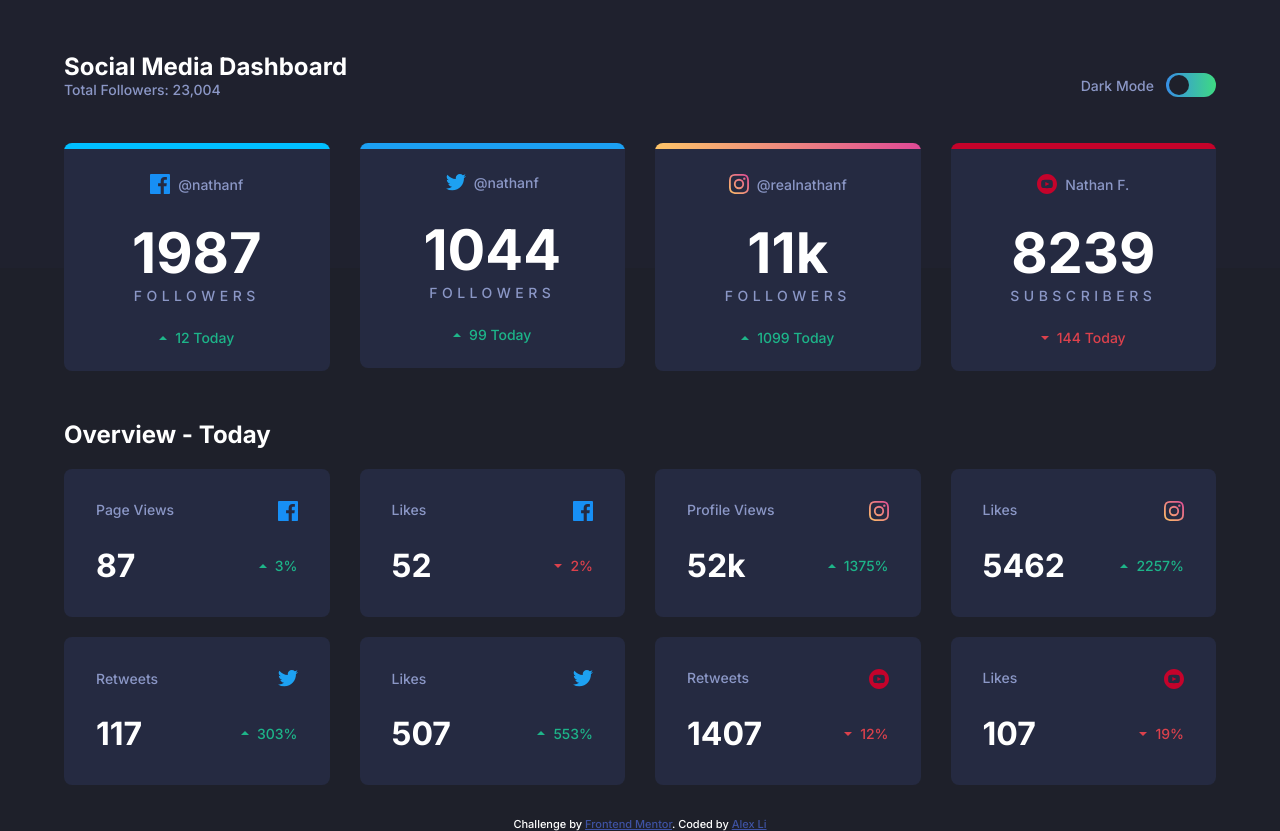
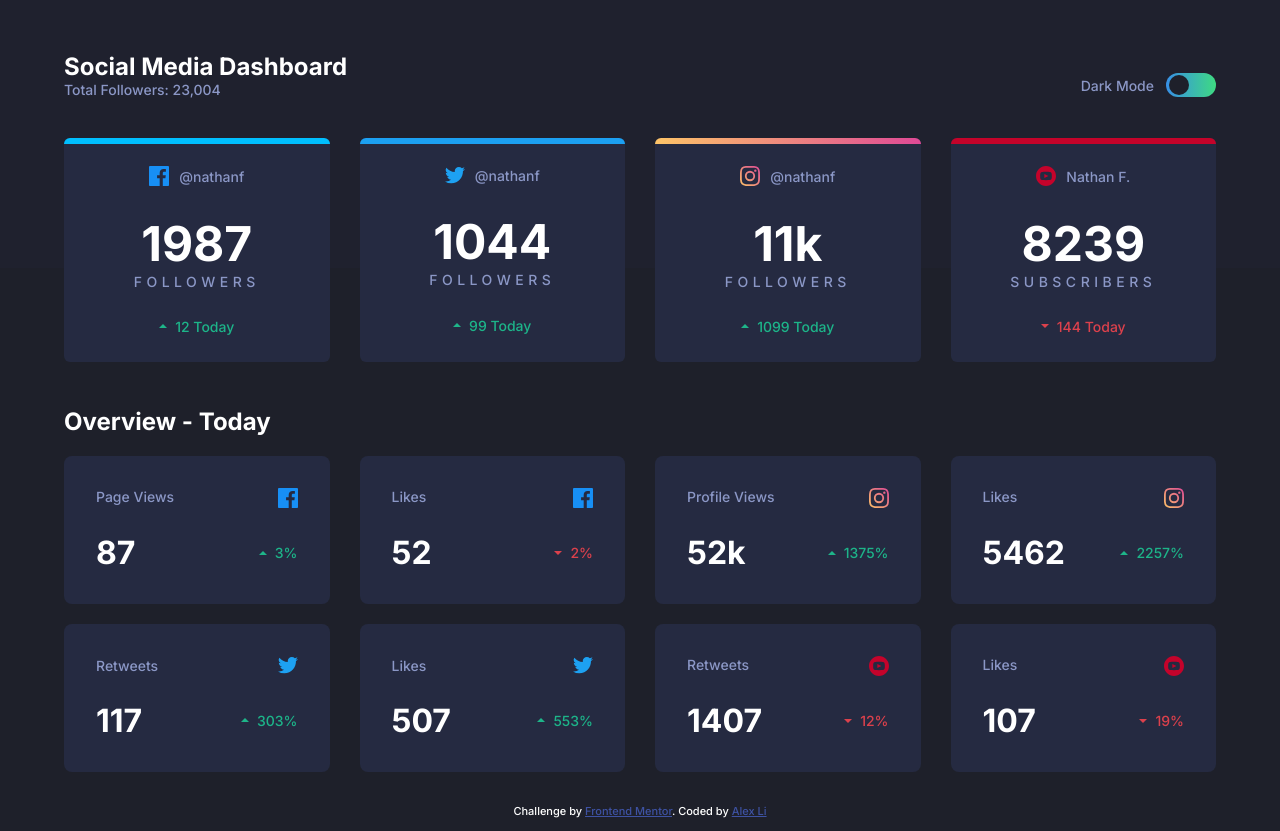
Before and after one commit to awexli/Social-Media-Dashboard, a plain HTML site: page index.html in a window 1280 px wide. Drawn offline with Linux system fonts and the light colour scheme.

Commit message:
refactor section one html & scss
- more organized
- more resusable

```diff
--- a/index.html
+++ b/index.html
@@ -22,111 +22,121 @@
       <div class="top-wrapper">
         <header>
           <div class="title-wrapper">
-            <span class="title">Social Media Dashboard</span>
-            <p class="title-subhead">Total Followers: 23,004</p>
+            <span class="title white-text">Social Media Dashboard</span>
+            <p class="title-subhead sub-text">Total Followers: 23,004</p>
           </div>
           <div class="divider"></div>
           <div class="theme-wrapper">
-            <p id="theme-name">Dark Mode</p>
+            <p class="theme-name sub-text">Dark Mode</p>
             <div class="toggle-wrapper">
               <div class="toggle-circle"></div>
             </div>
           </div>
         </header>
-        <div class="section-one">
-          <div class="section-one-card section-one-card-facebook">
-            <div class="section-one-content card-default">
-              <div class="section-one-card-top section-content">
+        <div class="section-container">
+          <div class="s1-card s1-card-facebook card-def dark-theme">
+            <div class="s1-card-top">
               <span class="icon-facebook icon-svg"></span>
-                <span class="username">@nathanf</span>
+              <span id="fb-username" class="username">@nathanf</span>
             </div>
-              <div class="section-one-card-middle section-content">
-                <div class="section-one-card-follower-number">1987</div>
-                <p class="section-one-card-follower-text">Followers</p>
+            <div class="s1-card-mid">
+              <div
+                id="fb-supporter-count"
+                class="s1-card-count-text dark-theme-white-text"
+              >
+                1987
               </div>
-              <div class="section-one-card-bottom section-content">
-                <p class="section-one-card-analytics">
+              <p class="s1-card-follow-text">Followers</p>
+            </div>
+            <div class="s1-card-bot">
               <span class="icon-up icon-arrow"></span>
-                  <span class="card-analytics-text facebook-analytics"
-                    >12 Today</span
-                  >
-                </p>
+              <span class="green-text-analytics">
+                <span id="fb-analytics">12</span>
+                Today
+              </span>
             </div>
           </div>
+          <div class="s1-card s1-card-twitter card-def dark-theme">
+            <div class="s1-card-top">
+              <span class="icon-twitter icon-svg"></span>
+              <span id="twitter-username" class="username">@nathanf</span>
             </div>
-          <div class="section-one-card section-one-card-twitter">
-            <div class="section-one-content card-default">
-              <div class="section-one-card-top section-content">
-                <span class="icon-twitter icon-svg"></span>
-                <span class="username">@nathanf</span>
+            <div class="s1-card-mid">
+              <div
+                id="twitter-supporter-count"
+                class="s1-card-count-text dark-theme-white-text"
+              >
+                1044
               </div>
-              <div class="section-one-card-middle section-content">
-                <div class="section-one-card-follower-number">1044</div>
-                <p class="section-one-card-follower-text">Followers</p>
+              <p class="s1-card-follow-text">Followers</p>
             </div>
-              <div class="section-one-card-bottom section-content">
-                <p class="section-one-card-analytics">
+            <div class="s1-card-bot">
               <span class="icon-up icon-arrow"></span>
-                  <span class="card-analytics-text twitter-analytics"
-                    >99 Today</span
-                  >
-                </p>
+              <span class="green-text-analytics">
+                <span id="twitter-analytics">99</span>
+                Today
+              </span>
             </div>
           </div>
+          <div class="s1-card s1-card-instagram card-def dark-theme">
+            <div class="s1-card-top">
+              <span class="icon-instagram icon-svg"></span>
+              <span id="instagram-username" class="username">@nathanf</span>
             </div>
-          <div class="section-one-card section-one-card-instagram">
-            <div class="section-one-content card-default">
-              <div class="section-one-card-top section-content">
-                <span class="icon-instagram icon-svg"></span>
-                <span class="username">@realnathanf</span>
+            <div class="s1-card-mid">
+              <div
+                id="instagram-supporter-count"
+                class="s1-card-count-text dark-theme-white-text"
+              >
+                11k
               </div>
-              <div class="section-one-card-middle section-content">
-                <div class="section-one-card-follower-number">11k</div>
-                <p class="section-one-card-follower-text">Followers</p>
+              <p class="s1-card-follow-text">Followers</p>
             </div>
-              <div class="section-one-card-bottom section-content">
-                <p class="section-one-card-analytics">
+            <div class="s1-card-bot">
               <span class="icon-up icon-arrow"></span>
-                  <span class="card-analytics-text instagram-analytics"
-                    >1099 Today</span
-                  >
-                </p>
+              <span class="green-text-analytics">
+                <span id="instagram-analytics">1099</span>
+                Today
+              </span>
             </div>
           </div>
+          <div class="s1-card s1-card-youtube card-def dark-theme">
+            <div class="s1-card-top">
+              <span class="icon-youtube icon-svg"></span>
+              <span id="youtube-username" class="username">Nathan F.</span>
             </div>
-          <div class="section-one-card section-one-card-youtube">
-            <div class="section-one-content card-default">
-              <div class="section-one-card-top section-content">
-                <span class="icon-youtube icon-svg"></span>
-                <span class="username">Nathan F.</span>
+            <div class="s1-card-mid">
+              <div
+                id="youtube-supporter-count"
+                class="s1-card-count-text dark-theme-white-text"
+              >
+                8239
               </div>
-              <div class="section-one-card-middle section-content">
-                <div class="section-one-card-follower-number">8239</div>
-                <p class="section-one-card-follower-text">SUBSCRIBERS</p>
+              <p class="s1-card-follow-text">Subscribers</p>
             </div>
-              <div class="section-one-card-bottom section-content">
-                <p class="section-one-card-analytics">
+            <div class="s1-card-bot">
               <span class="icon-down icon-arrow"></span>
-                  <span class="card-analytics-text youtube-analytics"
-                    >144 Today</span
-                  >
-                </p>
-              </div>
+              <span class="red-text-analytics">
+                <span id="youtube-analytics">144</span>
+                Today
+              </span>
             </div>
           </div>
         </div>
       </div>
       <div class="bottom-wrapper">
-        <div class="title">Overview - Today</div>
+        <div class="title white-text">Overview - Today</div>
         <div class="section-two">
           <div class="sec-two-card-facebook">
             <div class="sec-two-card card-default">
               <div class="sec-two-top">
-                <span class="card-title">Page Views</span>
+                <span class="card-title sub-text">Page Views</span>
                 <span class="icon-facebook icon-svg"></span>
               </div>
               <div class="sec-two-bot">
-                <span id="fb-page-view-count" class="sec-two-num">87</span>
+                <span id="fb-page-view-count" class="sec-two-num white-text"
+                  >87</span
+                >
                 <div class="sec-two-card-analytics">
                   <span
                     id="fb-page-view-arrow"
@@ -140,11 +150,13 @@
             </div>
             <div class="sec-two-card card-default">
               <div class="sec-two-top">
-                <span class="card-title">Likes</span>
+                <span class="card-title sub-text">Likes</span>
                 <span class="icon-facebook icon-svg"></span>
               </div>
               <div class="sec-two-bot">
-                <span id="fb-page-like-count" class="sec-two-num">52</span>
+                <span id="fb-page-like-count" class="sec-two-num white-text"
+                  >52</span
+                >
                 <div class="sec-two-card-analytics">
                   <span
                     id="fb-page-view-arrow"
@@ -160,11 +172,13 @@
           <div class="sec-two-card-twitter">
             <div class="sec-two-card card-default">
               <div class="sec-two-top">
-                <span class="card-title">Retweets</span>
+                <span class="card-title sub-text">Retweets</span>
                 <span class="icon-twitter icon-svg"></span>
               </div>
               <div class="sec-two-bot">
-                <span id="twitter-retweet-count" class="sec-two-num">117</span>
+                <span id="twitter-retweet-count" class="sec-two-num white-text"
+                  >117</span
+                >
                 <div class="sec-two-card-analytics">
                   <span
                     id="twitter-retweet-arrow"
@@ -180,11 +194,13 @@
             </div>
             <div class="sec-two-card card-default">
               <div class="sec-two-top">
-                <span class="card-title">Likes</span>
+                <span class="card-title sub-text">Likes</span>
                 <span class="icon-twitter icon-svg"></span>
               </div>
               <div class="sec-two-bot">
-                <span id="twitter-like-count" class="sec-two-num">507</span>
+                <span id="twitter-like-count" class="sec-two-num white-text"
+                  >507</span
+                >
                 <div class="sec-two-card-analytics">
                   <span
                     id="twitter-like-arrow"
@@ -200,11 +216,13 @@
           <div class="sec-two-card-instagram">
             <div class="sec-two-card card-default">
               <div class="sec-two-top">
-                <span class="card-title">Profile Views</span>
+                <span class="card-title sub-text">Profile Views</span>
                 <span class="icon-instagram icon-svg"></span>
               </div>
               <div class="sec-two-bot">
-                <span id="insta-page-view-count" class="sec-two-num">52k</span>
+                <span id="insta-page-view-count" class="sec-two-num white-text"
+                  >52k</span
+                >
                 <div class="sec-two-card-analytics">
                   <span
                     id="insta-page-view-arrow"
@@ -220,11 +238,13 @@
             </div>
             <div class="sec-two-card card-default">
               <div class="sec-two-top">
-                <span class="card-title">Likes</span>
+                <span class="card-title sub-text">Likes</span>
                 <span class="icon-instagram icon-svg"></span>
               </div>
               <div class="sec-two-bot">
-                <span id="insta-like-count" class="sec-two-num">5462</span>
+                <span id="insta-like-count" class="sec-two-num white-text"
+                  >5462</span
+                >
                 <div class="sec-two-card-analytics">
                   <span
                     id="insta-page-view-arrow"
@@ -240,11 +260,13 @@
           <div class="sec-two-card-youtube">
             <div class="sec-two-card card-default">
               <div class="sec-two-top">
-                <span class="card-title">Retweets</span>
+                <span class="card-title sub-text">Retweets</span>
                 <span class="icon-youtube icon-svg"></span>
               </div>
               <div class="sec-two-bot">
-                <span id="youtube-view-count" class="sec-two-num">1407</span>
+                <span id="youtube-view-count" class="sec-two-num white-text"
+                  >1407</span
+                >
                 <div class="sec-two-card-analytics">
                   <span
                     id="youtube-view-arrow"
@@ -258,11 +280,13 @@
             </div>
             <div class="sec-two-card card-default">
               <div class="sec-two-top">
-                <span class="card-title">Likes</span>
+                <span class="card-title sub-text">Likes</span>
                 <span class="icon-youtube icon-svg"></span>
               </div>
               <div class="sec-two-bot">
-                <span id="youtube-like-count" class="sec-two-num">107</span>
+                <span id="youtube-like-count" class="sec-two-num white-text"
+                  >107</span
+                >
                 <div class="sec-two-card-analytics">
                   <span
                     id="youtube-like-arrow"
@@ -288,5 +312,6 @@
         <a href="https://github.com/awexli/Social-Media-Dashboard">Alex Li</a>
       </div>
     </main>
+    <script src="./src/script.js"></script>
   </body>
 </html>
--- a/src/scss/global.scss
+++ b/src/scss/global.scss
@@ -1,4 +1,62 @@
+@use "sass:map";
+@import 'util.scss';
 @import 'main.scss';
 @import 'header.scss';
 @import 'section-one.scss';
 @import 'section-two.scss';
+
+.dark-theme-white-text {
+  color: map.get($dark-theme, white-text);
+}
+
+.green-text-analytics {
+  color: map.get($primary-colors, lime-green);
+}
+
+.red-text-analytics {
+  color: map.get($primary-colors, bright-red);
+}
+
+.card-def {
+  display: flex;
+  width: 100%;
+  margin-bottom: 20px;
+  border-radius: 6px;
+  cursor: pointer;
+  transition: background $theme-transition, color $theme-transition,
+    transform $theme-transition;
+
+  &:hover {
+    transform: translateY(-5px);
+  }
+
+  &.dark-theme {
+    background: map.get($dark-theme, card-background);
+    color: map.get($dark-theme, sub-text);
+
+    &:hover {
+      background: map.get($dark-theme, hover);
+    }
+  }
+
+  &.light-theme {
+    background: map.get($light-theme, card-background);
+    color: map.get($light-theme, dark-text);
+
+    &:hover {
+      background: map.get($light-theme, hover);
+    }
+  }
+}
+
+.section-container {
+  @media only screen and (min-width: 480px) {
+    display: grid;
+    grid-template-columns: repeat(2, 1fr);
+    grid-column-gap: 30px;
+  }
+  @media only screen and (min-width: 1200px) {
+    grid-template-columns: repeat(4, 1fr);
+  }
+  margin: 20px 0;
+}
--- a/src/scss/section-one.scss
+++ b/src/scss/section-one.scss
@@ -7,106 +7,80 @@
   }
 }
 
-.section-one {
-  padding-top: 25px;
-  padding-bottom: 30px;
-  @media only screen and (min-width: 768px) {
-    display: grid;
-    grid-template-columns: repeat(2, 1fr);
-    grid-column-gap: 30px;
+.s1-card {
+  position: relative;
+  height: 224px;
+  flex-direction: column;
+  align-items: center;
+  justify-content: space-evenly;
+  // important for border-radius to work
+  // hides corners of &::after block
+  overflow: hidden;
+
+  &::after {
+    content: '';
+    display: block;
+    top: 0;
+    left: 0;
+    width: 100%;
+    height: 6px;
+    position: absolute;
   }
-  @media only screen and (min-width: 1200px) {
-    grid-template-columns: repeat(4, 1fr);
+
+  &.s1-card-facebook {
+    &::after {
+      background: map.get($primary-colors, facebook);
+    }
   }
-}
 
-.section-one-card {
-  margin-bottom: 25px;
-  height: 222px;
-  // no idea why this works for gradient borders
-  border-top: solid 6px transparent;
-  border-radius: 8px;
-  @media only screen and (min-width: 1200px) {
-    margin-bottom: 0;
+  &.s1-card-twitter {
+    &::after {
+      background: map.get($primary-colors, twitter);
+    }
   }
-  .section-one-content {
-    // no idea why this works for gradient borders
-    border-bottom-left-radius: 8px;
-    border-bottom-right-radius: 8px;
-    &:hover {
-      background-color: #333956;
-      cursor: pointer;
+
+  &.s1-card-instagram {
+    &::after {
+      background: map.get($primary-colors, instagram);
+    }
+  }
+
+  &.s1-card-youtube {
+    &::after {
+      background: map.get($primary-colors, youtube);
     }
   }
 }
 
-.section-one-card-facebook {
-  background: map.get($primary-colors, 'facebook');
-  .facebook-analytics {
-    color: map.get($primary-colors, 'lime-green');
+.s1-card-top {
+  display: flex;
+  align-items: center;
+  justify-content: center;
+
+  .username {
+    margin-left: 10px;
   }
 }
 
-.section-one-card-twitter {
-  background: map.get($primary-colors, 'twitter');
-  .twitter-analytics {
-    color: map.get($primary-colors, 'lime-green');
+.s1-card-mid {
+  display: flex;
+  flex-direction: column;
+  align-items: center;
+
+  .s1-card-count-text {
+    font-size: 3rem;
+    font-weight: 700;
   }
-}
 
-.section-one-card-instagram {
-  // no idea why this works for gradient borders
-  background: map.get($primary-colors, 'instagram');
-  .instagram-analytics {
-    color: map.get($primary-colors, 'lime-green');
-  }
-}
-
-.section-one-card-youtube {
-  background: map.get($primary-colors, 'youtube');
-  .youtube-analytics {
-    color: map.get($primary-colors, 'bright-red');
-  }
-}
-
-.section-content {
-  width: 100%;
-  padding-top: 25px;
-}
-
-.section-one-card-top {
-  display: flex;
-  align-items: center;
-  justify-content: center;
-  .username {
-    color: map.get($dark-theme, 'sub-text');
-    margin-left: 8px;
-    @media only screen and (min-width: 1920px) {
-      margin-left: 1rem;
-    }
-  }
-}
-
-.section-one-card-middle {
-  @include flex-column;
-  align-items: center;
-  .section-one-card-follower-number {
-    color: map.get($dark-theme, 'white-text');
-    font-weight: 700;
-    font-size: 3.5rem;
-  }
-  .section-one-card-follower-text {
-    color: map.get($dark-theme, 'sub-text');
+  .s1-card-follow-text {
     text-transform: uppercase;
     letter-spacing: 4.5px;
   }
 }
 
-.section-one-card-bottom {
-  padding-bottom: 25px;
-  .section-one-card-analytics {
-    display: flex;
-    justify-content: center;
-    align-items: center;
-  }
+// s1-card-bot
+.s1-card-bot {
+  display: flex;
+  align-items: center;
+  justify-content: center;
 }
--- a/src/scss/section-two.scss
+++ b/src/scss/section-two.scss
@@ -31,10 +31,6 @@
 .sec-two-card-instagram,
 .sec-two-card-youtube {
   margin-bottom: 20px;
-  :hover {
-    background-color: #333956;
-    cursor: pointer;
-  }
   @media only screen and (min-device-width: 768px) {
     display: grid;
     grid-template-columns: repeat(2, 1fr);
--- a/src/scss/util.scss
+++ b/src/scss/util.scss
@@ -1,5 +1,3 @@
-$light-theme-background: hsl(0, 0%, 100%);
-
 $primary-colors: (
   'lime-green': hsl(163, 72%, 41%),
   'bright-red': hsl(356, 69%, 56%),
@@ -16,7 +14,20 @@ $dark-theme: (
   'card-background': hsl(228, 28%, 20%),
   'sub-text': hsl(228, 34%, 66%),
   'white-text': hsl(0, 0%, 100%),
+  'hover': #333956,
 );
+
+$light-theme: (
+  'toggle': hsl(230, 22%, 74%),
+  'main-background': hsl(0, 0%, 100%),
+  'top-background': hsl(225, 100%, 98%),
+  'card-background': hsl(227, 47%, 96%),
+  'sub-text': hsl(228, 12%, 44%),
+  'dark-text': hsl(230, 17%, 14%),
+  'hover': #e1e3f0,
+);
+
+$theme-transition: ease 0.2s;
 
 @mixin flex-column {
   display: flex;
```
Also changed, not shown: src/script.js (+31 -0 lines), src/scss/header.scss (+10 -10 lines), src/scss/main.scss (+17 -1 lines), src/style.css, 1 other file. Lines whose indentation alone changed are shown as unchanged.
